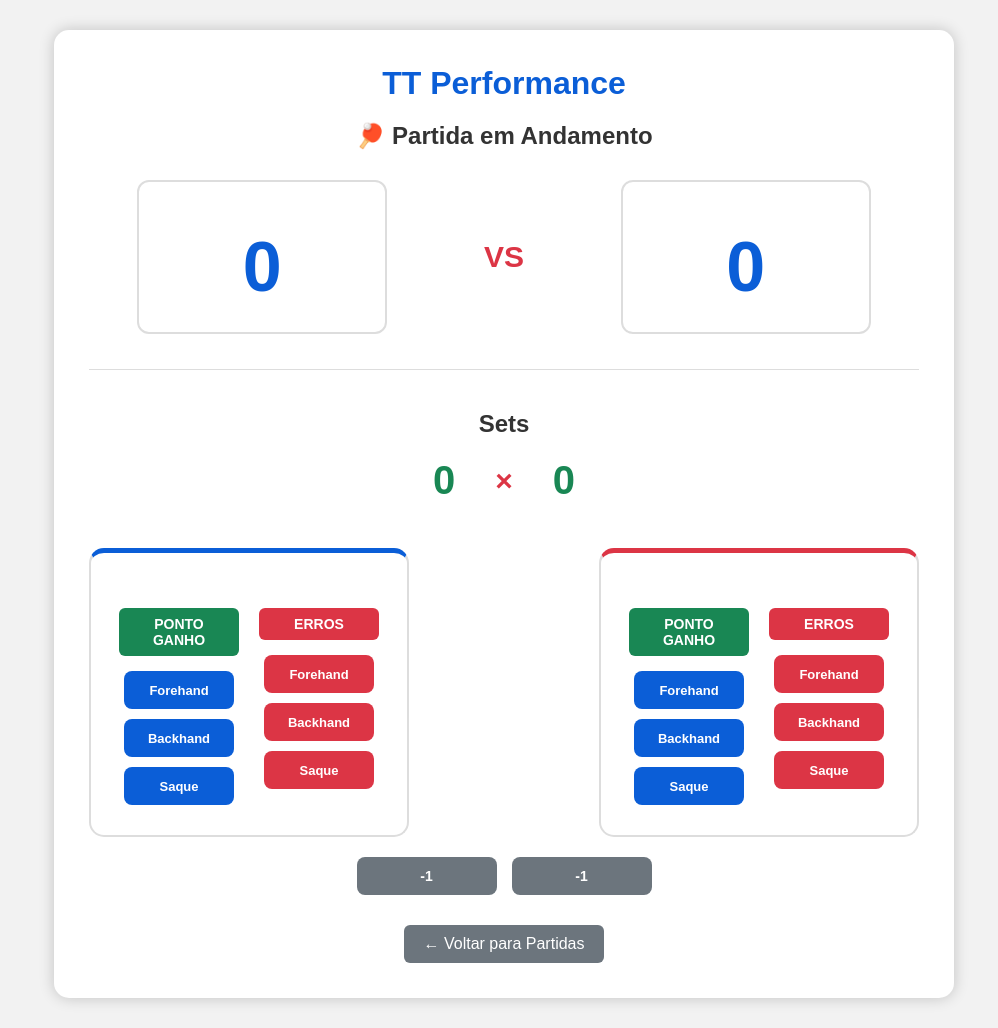
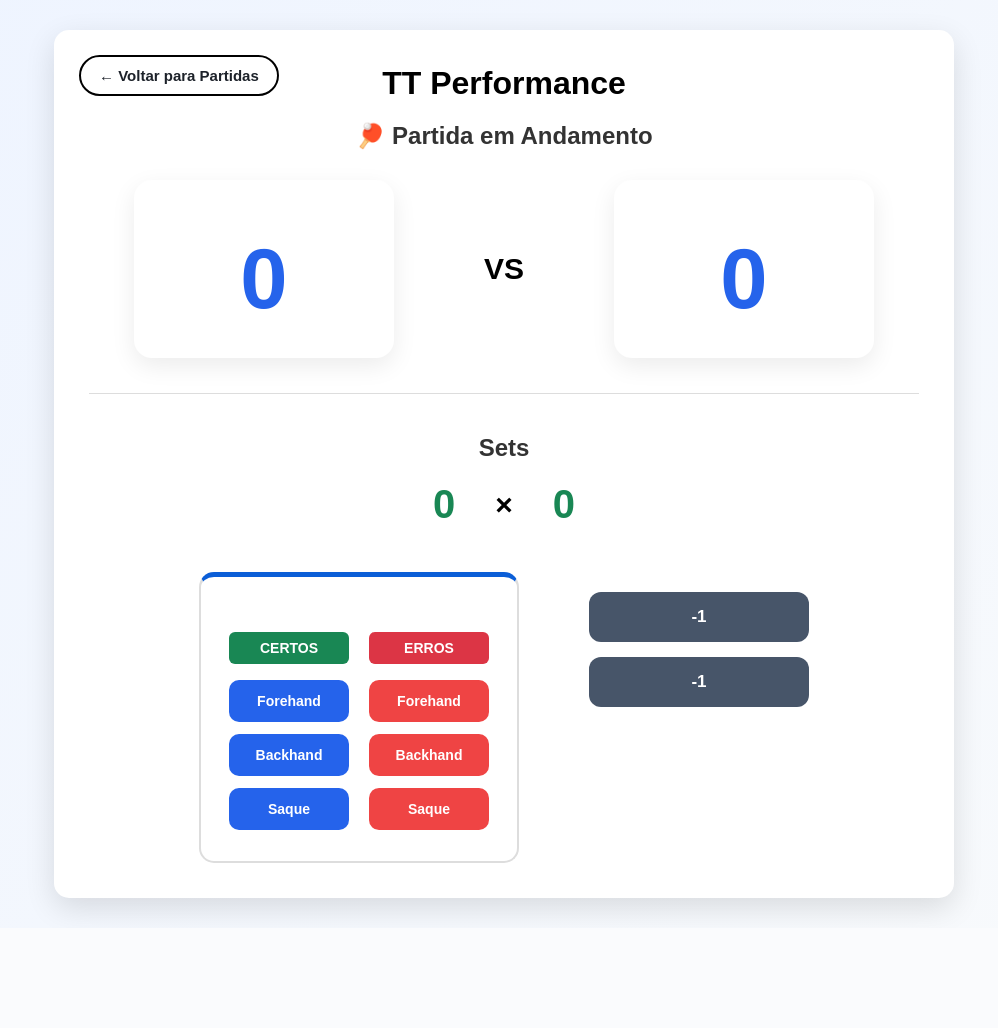
Before and after one commit to Erick-ken-tamae/tt-performance, a Flask app: page /iniciar_partida/1 in a window 1280 px wide. Shown: the whole page, without its empty margins (136-1134 px from the left). After the commit the page ends 921 px from the top, so only its background shows below. Run offline with Flask 3, Linux system fonts and the light colour scheme; data that the repository does not hold is empty.

Commit message:
corrigindo os botoes e mudando as cores

```diff
--- a/static/iniciar_partida.css
+++ b/static/iniciar_partida.css
@@ -7,7 +7,7 @@
 
 body{
     min-height:100vh;
-    background:#f2f2f2;
+    background:linear-gradient(135deg,#eef4ff,#f8fafc);
     display:flex;
     justify-content:center;
     align-items:flex-start;
@@ -19,12 +19,13 @@ body{
     background:white;
     padding:35px;
     border-radius:15px;
-    box-shadow:0 0 15px rgba(0,0,0,.2);
+    box-shadow:0 10px 30px rgba(0,0,0,.12);
     text-align:center;
+    position:relative;
 }
 
 h1{
-    color:#0b5ed7;
+    color:#000000;
     margin-bottom:10px;
 }
 
@@ -41,10 +42,17 @@ h2{
 }
 
 .jogador{
-    width:250px;
-    padding:25px;
-    border:2px solid #ddd;
-    border-radius:12px;
+    width:260px;
+    padding:30px;
+    background:#fff;
+    border:none;
+    border-radius:18px;
+    box-shadow:0 8px 25px rgba(0,0,0,.08);
+    transition:.3s;
+}
+
+.jogador:hover{
+    transform:translateY(-5px);
 }
 
 .jogador h3{
@@ -53,21 +61,22 @@ h2{
 }
 
 .pontos{
-    font-size:70px;
-    font-weight:bold;
-    color:#0b5ed7;
+    font-size:85px;
+    font-weight:700;
+    color:#2563eb;
 }
 
 .versus{
     font-size:30px;
     font-weight:bold;
-    color:#dc3545;
+    color:#000000;
 }
 
 .sets{
     margin-top:35px;
     padding:20px;
     border-top:1px solid #ddd;
+    color:#084298;
 }
 
 .placar-set{
@@ -84,9 +93,9 @@ h2{
 
 .tabela-marcacao{
     display:flex;
-    justify-content:space-between;
+    justify-content:center;
     align-items:flex-start;
-    gap:40px;
+    gap:80px;
     margin-top:25px;
 }
 
@@ -143,69 +152,83 @@ h2{
 }
 
 .btn-marcacao{
-    width:110px;
-    height:38px;
-    margin:5px 0;
+    width:120px;
+    height:42px;
+    margin:6px 0;
     border:none;
-    border-radius:8px;
-    background:#0b5ed7;
+    border-radius:10px;
+    background:#2563eb;
     color:white;
-    font-size:13px;
+    font-size:14px;
     font-weight:bold;
     cursor:pointer;
-    transition:.2s;
+    transition:.25s;
 }
 
 .btn-marcacao:hover{
-    background:#084298;
-    transform:scale(1.03);
+    background:#1d4ed8;
+    transform:translateY(-2px);
+    box-shadow:0 6px 15px rgba(37,99,235,.3);
 }
 
 .btn-erro{
-    background:#dc3545;
+    background:#ef4444;
 }
 
 .btn-erro:hover{
-    background:#b02a37;
+    background:#dc2626;
 }
 
 .botoes-corrigir{
     display:flex;
-    justify-content:center;
+    flex-direction:column;
     gap:15px;
     margin-top:20px;
+    margin-left:-10px;
 }
 
 .btn-corrigir{
-    width:140px;
-    height:38px;
+    width:220px;
+    height:50px;
     border:none;
-    border-radius:8px;
-    background:#6c757d;
+    border-radius:12px;
+    background:#475569;
     color:white;
-    font-size:14px;
-    font-weight:bold;
+    font-size:17px;
+    font-weight:600;
     cursor:pointer;
-    transition:.2s;
+    transition:.25s;
 }
 
 .btn-corrigir:hover{
-    background:#5a6268;
-    transform:scale(1.03);
+    background:#334155;
+    transform:translateY(-2px);
+    box-shadow:0 8px 20px rgba(0,0,0,.2);
 }
 
 .btn-voltar{
-    display:inline-block;
-    margin-top:30px;
-    padding:10px 20px;
-    background:#6c757d;
-    color:white;
+    position:absolute;
+    top:25px;
+    left:25px;
+    display:flex;
+    align-items:center;
+    gap:8px;
+    padding:10px 18px;
+    background:#fff;
+    color:#1d222a;
+    border:2px solid #000000;
+    border-radius:30px;
     text-decoration:none;
-    border-radius:6px;
+    font-weight:bold;
+    font-size:15px;
+    transition:.25s;
 }
 
 .btn-voltar:hover{
-    background:#5a6268;
+    background:#32363c;
+    color:white;
+    transform:translateX(-4px);
+    box-shadow:0 8px 18px rgba(11,94,215,.25);
 }
 
 .popup-overlay{
--- a/templates/iniciar_partida.html
+++ b/templates/iniciar_partida.html
@@ -10,7 +10,9 @@
 <body>
 
 <div class="container">
-
+    <a href="/" class="btn-voltar">
+        ← Voltar para Partidas
+    </a>
     <h1>TT Performance</h1>
     <h2>🏓 Partida em Andamento</h2>
 
@@ -62,7 +64,7 @@
 
             <div class="grupo">
 
-                <h4>PONTO GANHO</h4>
+                <h4>CERTOS</h4>
 
                 <button class="btn-marcacao" onclick="marcarPonto('jogador','F')">
                     Forehand
@@ -99,55 +101,6 @@
         </div>
 
     </div>
-
-    <div class="coluna-jogador">
-
-        <h3>{{ partida.adversario }}</h3>
-
-        <div class="grupos-botoes">
-
-            <div class="grupo">
-
-                <h4>PONTO GANHO</h4>
-
-                <button class="btn-marcacao" onclick="marcarPonto('adversario','F')">
-                    Forehand
-                </button>
-
-                <button class="btn-marcacao" onclick="marcarPonto('adversario','B')">
-                    Backhand
-                </button>
-
-                <button class="btn-marcacao" onclick="marcarPonto('adversario','S')">
-                    Saque
-                </button>
-
-            </div>
-
-            <div class="grupo">
-
-                <h4 class="titulo-erro">ERROS</h4>
-
-                <button class="btn-marcacao btn-erro" onclick="registrarErro('adversario','F')">
-                    Forehand
-                </button>
-
-                <button class="btn-marcacao btn-erro" onclick="registrarErro('adversario','B')">
-                    Backhand
-                </button>
-
-                <button class="btn-marcacao btn-erro" onclick="registrarErro('adversario','S')">
-                    Saque
-                </button>
-
-            </div>
-
-        </div>
-
-    </div>
-
-</div>
-
 <div class="botoes-corrigir">
 
     <button
@@ -166,9 +119,6 @@
 
 </div>
 
-    <a href="/" class="btn-voltar">
-        ← Voltar para Partidas
-    </a>
 
     <div id="popupVitoria" class="popup-overlay">
 
```
Also changed, not shown: static/partida.css (+4 -4 lines).
